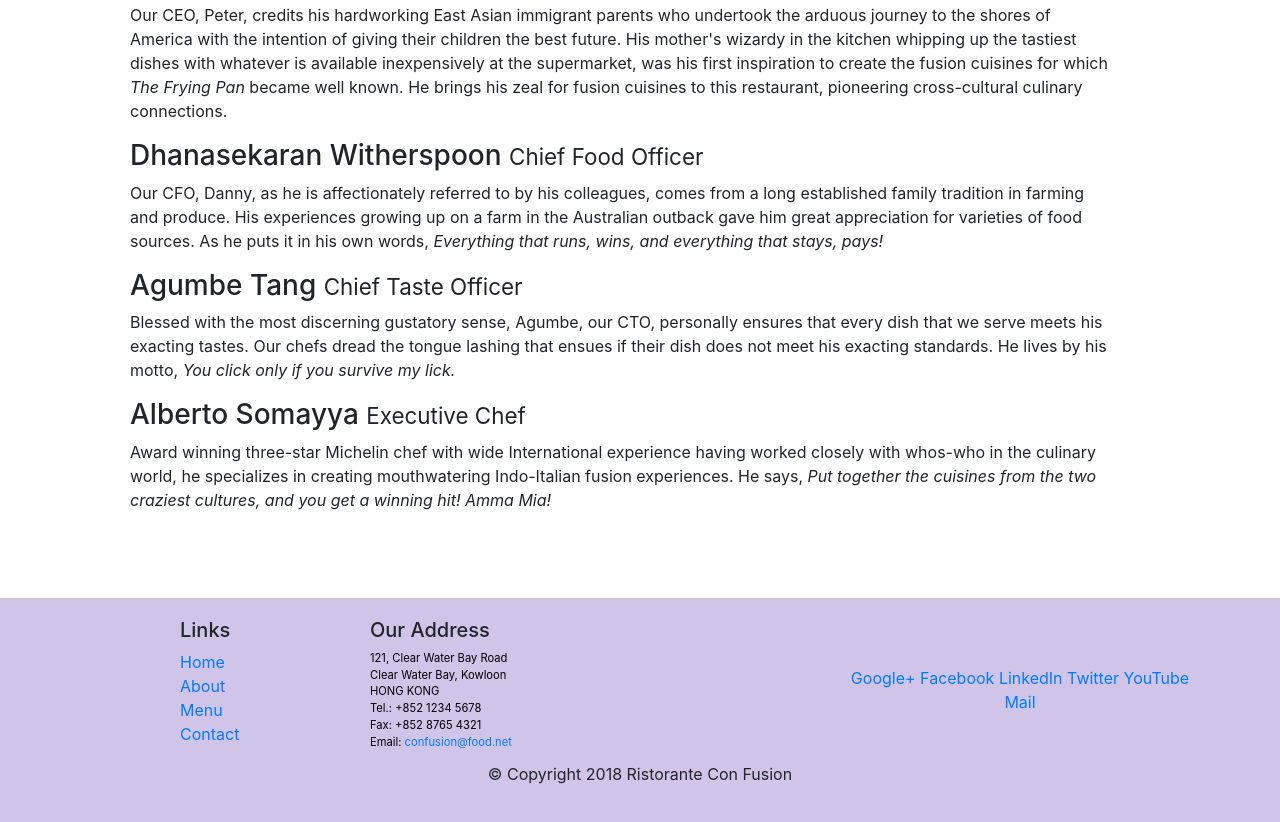
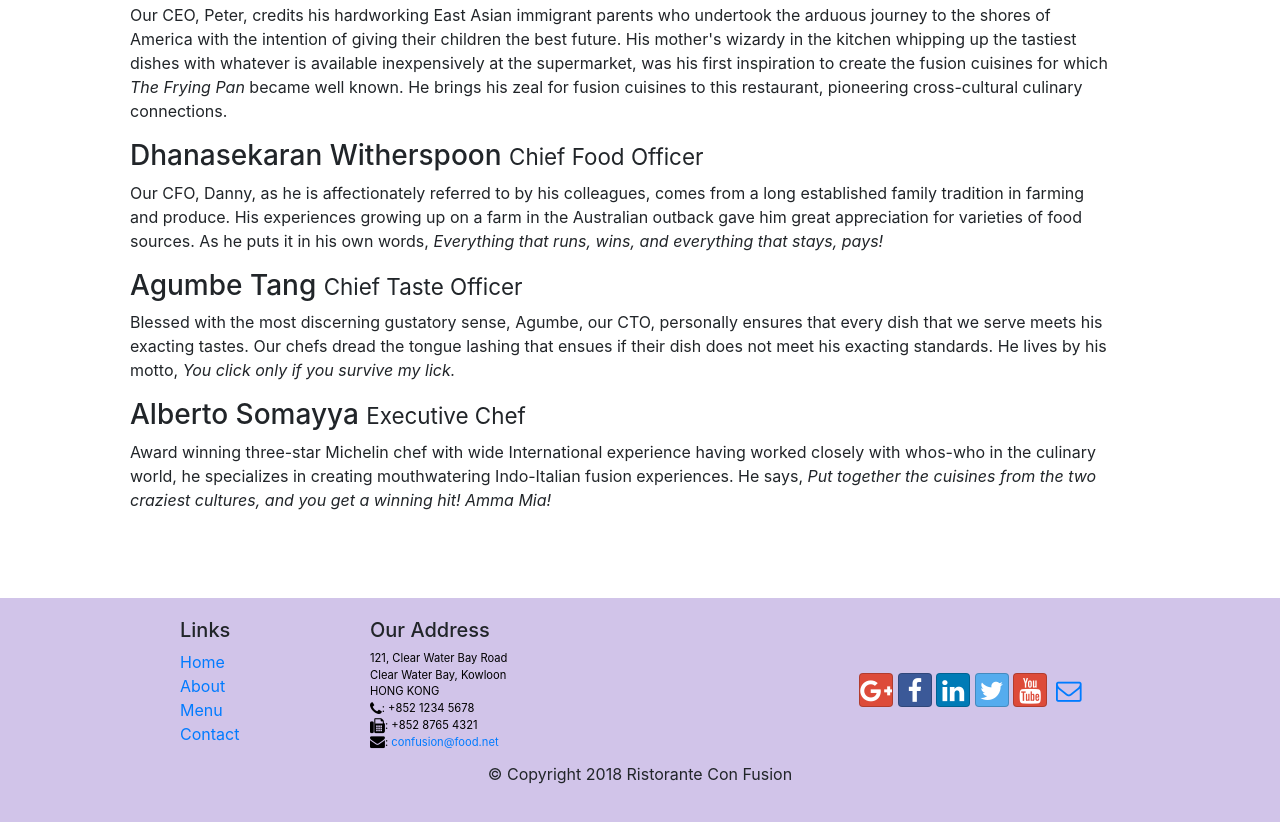
Before and after one commit to Valentyn23/bootstrap, a website: page aboutus.html in a window 1280 px wide. Shown: the part 999-1821 px from the top of the page. Drawn offline with nearby package versions, Linux system fonts and the light colour scheme.

Commit message:
font awesome

```diff
--- a/aboutus.html
+++ b/aboutus.html
@@ -106,19 +106,19 @@
 		              121, Clear Water Bay Road<br>
 		              Clear Water Bay, Kowloon<br>
 		              HONG KONG<br>
-		              Tel.: +852 1234 5678<br>
-		              Fax: +852 8765 4321<br>
-		              Email: <a href="mailto:confusion@food.net">confusion@food.net</a>
+                      <i class="fa fa-phone fa-lg"></i>: +852 1234 5678<br>
+                      <i class="fa fa-fax fa-lg"></i>: +852 8765 4321<br>
+		              <i class="fa fa-envelope fa-lg"></i>: <a href="mailto:confusion@food.net">confusion@food.net</a>
 		           </address>
                 </div>
-                <div class="col-12 col-sm-4 align-self-center">
+                <div class="col-12 col-sm-3 align-self-center">
                     <div class="text-center">
-                        <a href="http://google.com/+">Google+</a>
-                        <a href="http://www.facebook.com/profile.php?id=">Facebook</a>
-                        <a href="http://www.linkedin.com/in/">LinkedIn</a>
-                        <a href="http://twitter.com/">Twitter</a>
-                        <a href="http://youtube.com/">YouTube</a>
-                        <a href="mailto:">Mail</a>
+                        <a class="btn btn-social-icon btn-google" href="http://google.com/+"><i class="fa fa-google-plus fa-lg"></i></a>
+                        <a class="btn btn-social-icon btn-facebook" href="http://www.facebook.com/profile.php?id="><i class="fa fa-facebook fa-lg"></i></a>
+                        <a class="btn btn-social-icon btn-linkedin" href="http://www.linkedin.com/in/"><i class="fa fa-linkedin fa-lg"></i></a>
+                        <a class="btn btn-social-icon btn-twitter" href="http://twitter.com/"><i class="fa fa-twitter fa-lg"></i></a>
+                        <a class="btn btn-social-icon btn-google" href="http://youtube.com/"><i class="fa fa-youtube fa-lg"></i></a>
+                        <a class="btn btn-social-icon" href="mailto:"><i class="fa fa-envelope-o fa-lg"></i></a>
                     </div>
                 </div>
            </div>
```
Also changed, not shown: index.html (+10 -10 lines).
